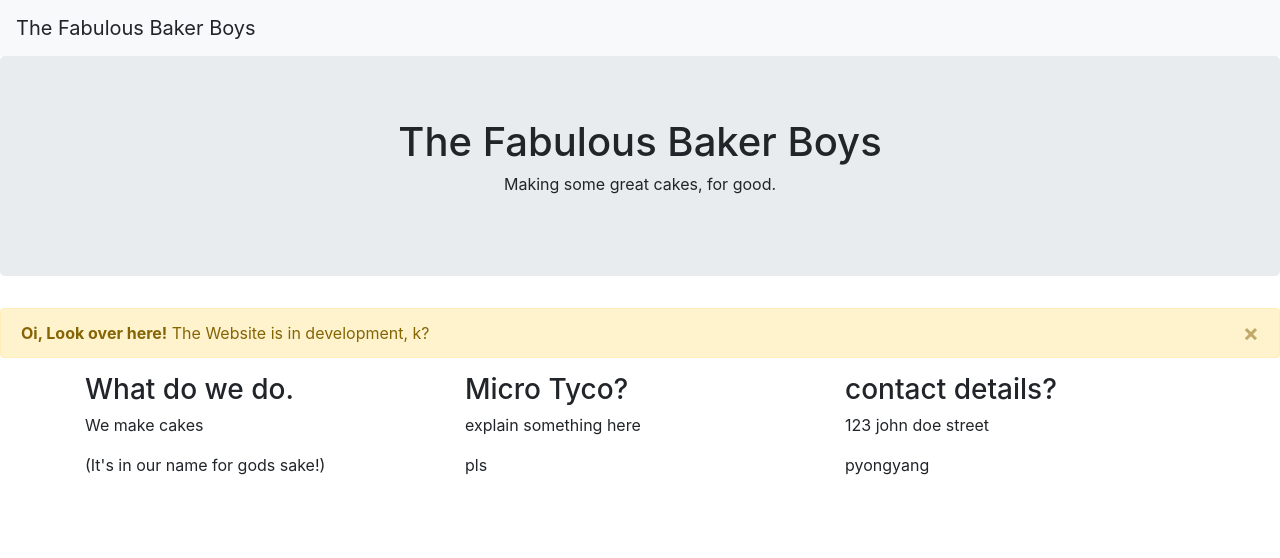
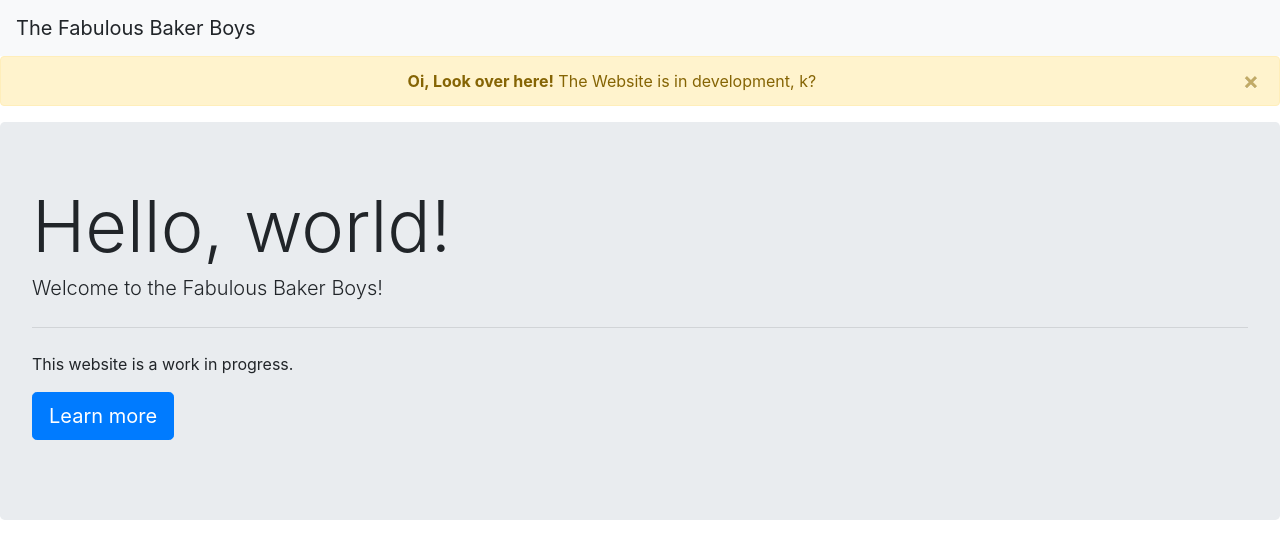
Before and after one commit to Fish6/microtycowebsite, a plain HTML site: page index.html in a window 1280 px wide. Drawn offline with nearby package versions, Linux system fonts and the light colour scheme.

Commit message:
Add files via upload

```diff
--- a/index.html
+++ b/index.html
@@ -4,10 +4,6 @@
   </form>
 </nav>
 
- <div class="jumbotron text-center">
-  <h1>The Fabulous Baker Boys</h1>
-  <p>Making some great cakes, for good.</p>
-</div>
 
 <link rel="stylesheet" href="https://maxcdn.bootstrapcdn.com/bootstrap/4.0.0-beta/css/bootstrap.min.css" integrity="sha384-/Y6pD6FV/Vv2HJnA6t+vslU6fwYXjCFtcEpHbNJ0lyAFsXTsjBbfaDjzALeQsN6M" crossorigin="anonymous">
 <script src="https://code.jquery.com/jquery-3.2.1.slim.min.js" integrity="sha384-KJ3o2DKtIkvYIK3UENzmM7KCkRr/rE9/Qpg6aAZGJwFDMVNA/GpGFF93hXpG5KkN" crossorigin="anonymous"></script>
@@ -18,25 +14,15 @@
   <button type="button" class="close" data-dismiss="alert" aria-label="Close">
     <span aria-hidden="true">&times;</span>
   </button>
-  <strong>Oi, Look over here!</strong> The Website is in development, k?
+  <center><strong>Oi, Look over here!</strong> The Website is in development, k?</center>
 </div>
 
-<div class="container">
-  <div class="row">
-    <div class="col-sm-4">
-      <h3>What do we do.</h3>
-      <p>We make cakes</p>
-      <p>(It's in our name for gods sake!)</p>
-    </div>
-    <div class="col-sm-4">
-      <h3>Micro Tyco?</h3>
-      <p>explain something here</p>
-      <p>pls</p>
-    </div>
-    <div class="col-sm-4">
-      <h3>contact details?</h3>
-      <p>123 john doe street</p>
-      <p>pyongyang</p>
-    </div>
-  </div>
+<div class="jumbotron">
+  <h1 class="display-3">Hello, world!</h1>
+  <p class="lead">Welcome to the Fabulous Baker Boys!</p>
+  <hr class="my-4">
+  <p>This website is a work in progress.</p>
+  <p class="lead">
+    <a class="btn btn-primary btn-lg" href="http://www.google.com" role="button">Learn more</a>
+  </p>
 </div>
```
